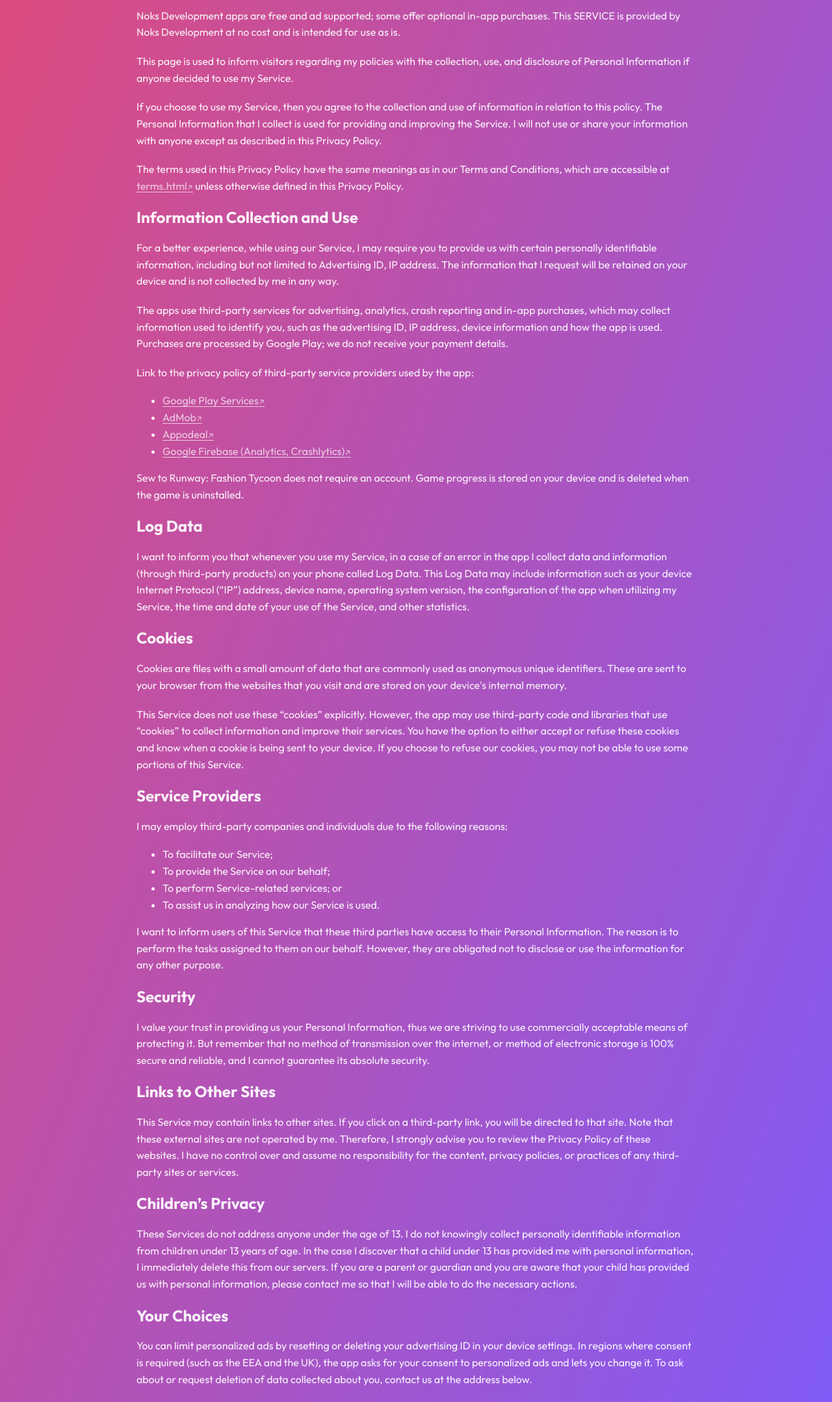
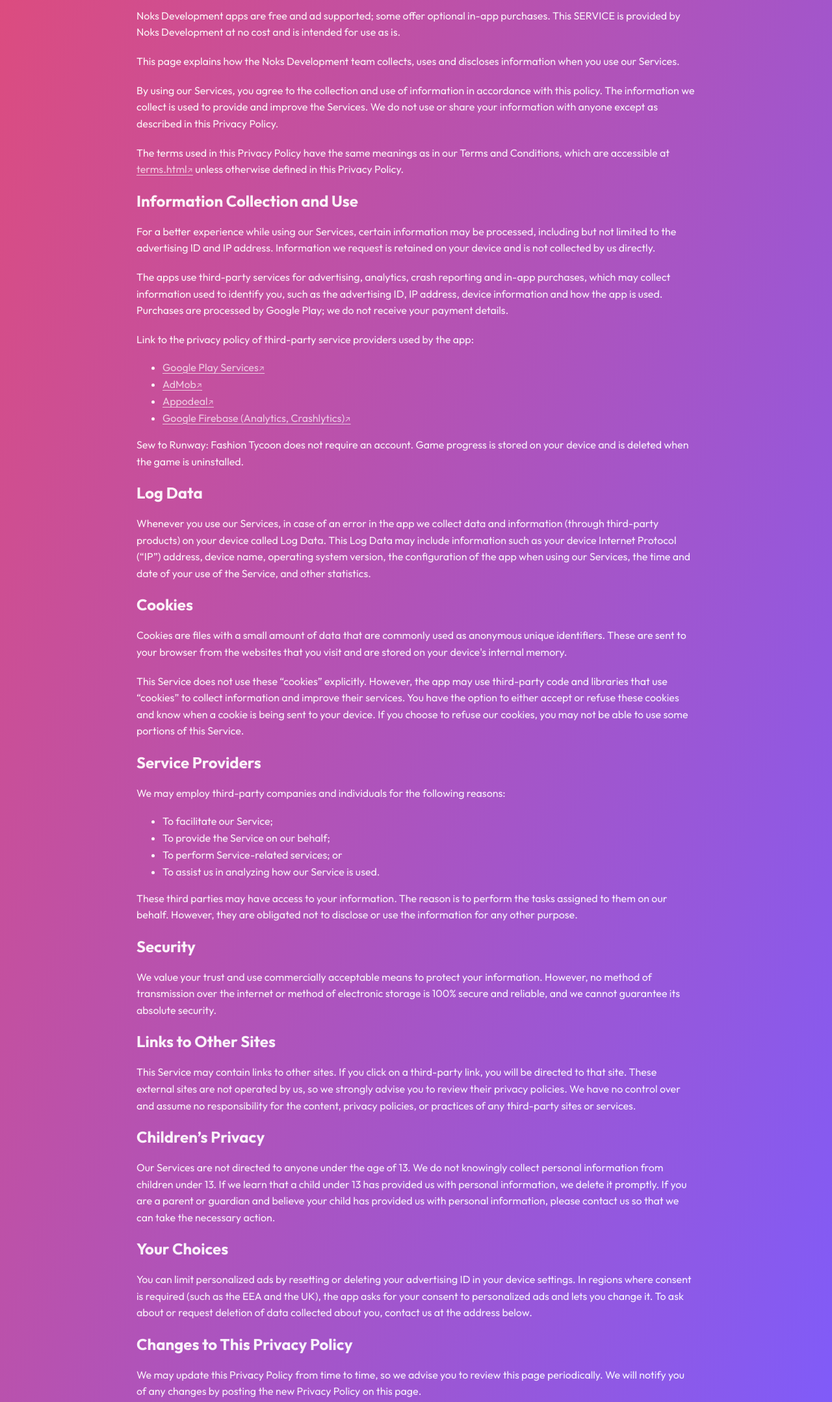
Before and after one commit to aliaksandra-molchan/aliaksandra-molchan.github.io, a plain HTML site: page privacy.html in a window 1280 px wide. Shown: the part 240-2397 px from the top of the page at 65% size. Drawn offline with Linux system fonts and the light colour scheme.

Commit message:
Privacy policy: written by the Noks Development team, not in the first person

```diff
--- a/privacy.html
+++ b/privacy.html
@@ -46,15 +46,15 @@
   </p>
 
   <p>
-    This page is used to inform visitors regarding my policies with the collection, use,
-    and disclosure of Personal Information if anyone decided to use my Service.
+    This page explains how the Noks Development team collects, uses and discloses
+    information when you use our Services.
   </p>
 
   <p>
-    If you choose to use my Service, then you agree to the collection and use of information
-    in relation to this policy. The Personal Information that I collect is used for providing
-    and improving the Service. I will not use or share your information with anyone except as
-    described in this Privacy Policy.
+    By using our Services, you agree to the collection and use of information in accordance
+    with this policy. The information we collect is used to provide and improve the Services.
+    We do not use or share your information with anyone except as described in this Privacy
+    Policy.
   </p>
 
   <p>
@@ -66,10 +66,9 @@
   <h2>Information Collection and Use</h2>
 
   <p>
-    For a better experience, while using our Service, I may require you to provide us with
-    certain personally identifiable information, including but not limited to Advertising ID,
-    IP address. The information that I request will be retained on your device and is not
-    collected by me in any way.
+    For a better experience while using our Services, certain information may be processed,
+    including but not limited to the advertising ID and IP address. Information we request is
+    retained on your device and is not collected by us directly.
   </p>
 
   <p>
@@ -113,10 +112,10 @@
     <h2>Log Data</h2>
 
   <p>
-    I want to inform you that whenever you use my Service, in a case of an error in the app
-    I collect data and information (through third-party products) on your phone called Log Data.
+    Whenever you use our Services, in case of an error in the app we collect data and
+    information (through third-party products) on your device called Log Data.
     This Log Data may include information such as your device Internet Protocol (“IP”) address,
-    device name, operating system version, the configuration of the app when utilizing my Service,
+    device name, operating system version, the configuration of the app when using our Services,
     the time and date of your use of the Service, and other statistics.
   </p>
 
@@ -139,7 +138,7 @@
   <h2>Service Providers</h2>
 
   <p>
-    I may employ third-party companies and individuals due to the following reasons:
+    We may employ third-party companies and individuals for the following reasons:
   </p>
 
   <ul>
@@ -150,26 +149,24 @@
   </ul>
 
   <p>
-    I want to inform users of this Service that these third parties have access to their Personal
-    Information. The reason is to perform the tasks assigned to them on our behalf. However,
+    These third parties may have access to your information. The reason is to perform the tasks assigned to them on our behalf. However,
     they are obligated not to disclose or use the information for any other purpose.
   </p>
 
   <h2>Security</h2>
 
   <p>
-    I value your trust in providing us your Personal Information, thus we are striving to use
-    commercially acceptable means of protecting it. But remember that no method of transmission
-    over the internet, or method of electronic storage is 100% secure and reliable, and I cannot
-    guarantee its absolute security.
+    We value your trust and use commercially acceptable means to protect your information.
+    However, no method of transmission over the internet or method of electronic storage is
+    100% secure and reliable, and we cannot guarantee its absolute security.
   </p>
 
   <h2>Links to Other Sites</h2>
 
   <p>
     This Service may contain links to other sites. If you click on a third-party link, you will
-    be directed to that site. Note that these external sites are not operated by me. Therefore,
-    I strongly advise you to review the Privacy Policy of these websites. I have no control over
+    be directed to that site. These external sites are not operated by us, so we strongly advise you to review their
+    privacy policies. We have no control over
     and assume no responsibility for the content, privacy policies, or practices of any third-party
     sites or services.
   </p>
@@ -177,11 +174,11 @@
   <h2>Children’s Privacy</h2>
 
   <p>
-    These Services do not address anyone under the age of 13. I do not knowingly collect personally
-    identifiable information from children under 13 years of age. In the case I discover that a child
-    under 13 has provided me with personal information, I immediately delete this from our servers.
-    If you are a parent or guardian and you are aware that your child has provided us with personal
-    information, please contact me so that I will be able to do the necessary actions.
+    Our Services are not directed to anyone under the age of 13. We do not knowingly collect
+    personal information from children under 13. If we learn that a child under 13 has
+    provided us with personal information, we delete it promptly. If you are a parent or
+    guardian and believe your child has provided us with personal information, please contact
+    us so that we can take the necessary action.
   </p>
 
   <h2>Your Choices</h2>
@@ -196,9 +193,9 @@
     <h2>Changes to This Privacy Policy</h2>
 
   <p>
-    I may update our Privacy Policy from time to time. Thus, you are advised to review this page
-    periodically for any changes. I will notify you of any changes by posting the new Privacy Policy
-    on this page.
+    We may update this Privacy Policy from time to time, so we advise you to review this page
+    periodically. We will notify you of any changes by posting the new Privacy Policy on this
+    page.
   </p>
 
   <p>This policy is effective as of 2026-11-20.</p>
@@ -206,7 +203,8 @@
   <h2>Contact Us</h2>
 
   <p>
-    If you have any questions or suggestions about my Privacy Policy, do not hesitate to contact me at
+    If you have any questions or suggestions about this Privacy Policy, please contact the Noks
+    Development team at
     <a href="mailto:noksdev@gmail.com"  class="external-link" >noksdev@gmail.com</a>.
   </p>
 
```
